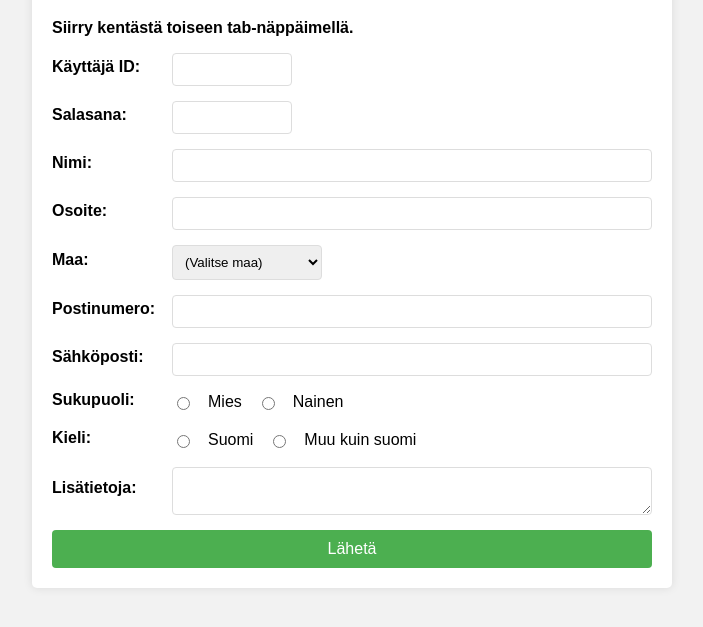
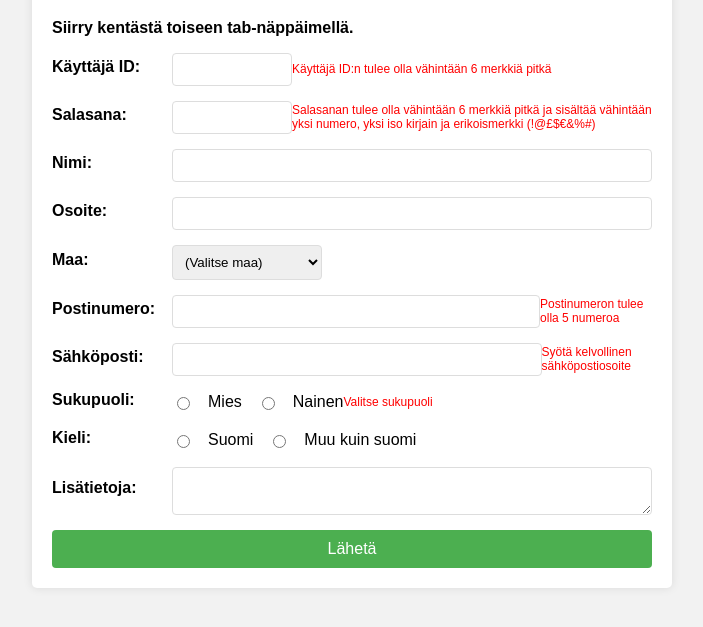
Before and after one commit to Marina-Kapula/411-JavaScript-Lomakkeen-validointi, a plain HTML site: page index.html in a window 1280 px wide. Both pictures are taken after a click on the button "Lähetä". Shown: the part 101-728 px from the top of the page, without its empty margins (288-991 px from the left). Drawn offline with Linux system fonts and the light colour scheme.

Commit message:
Update index.html

```diff
--- a/index.html
+++ b/index.html
@@ -63,19 +63,12 @@
         button:hover {
             background-color: #45a049;
         }
-
-
         #userid, #password {
             width: 120px;  /* Ще вужчі поля */
         }
         #country {
             width: 150px;
         }
-
-
-
-
-
         .form-group {
             display: flex;
             align-items: center;
@@ -85,9 +78,6 @@
             min-width: 150px; /* Фіксована ширина підпису */
             margin-right: -30px;
         }
-
-
-
     </style>
 </head>
 <body>
@@ -96,35 +86,30 @@
         <p><strong>Siirry kentästä toiseen tab-näppäimellä.</strong></p>
 
         <form id="myForm">
-            <! Käyttäjä ID >
             <div class="form-group">
                 <label for="userid">Käyttäjä ID:</label>
                 <input type="text" id="userid">
                 <span class="error-message" id="error1"></span>
             </div>
 
-            <! Salasana >
             <div class="form-group">
                 <label for="password">Salasana:</label>
                 <input type="password" id="password">
                 <span class="error-message" id="error2"></span>
             </div>
 
-            <! Nimi >
             <div class="form-group">
                 <label for="name">Nimi:</label>
                 <input type="text" id="name">
                 <span class="error-message" id="error3"></span>
             </div>
 
-            <! Osoite >
             <div class="form-group">
                 <label for="address">Osoite:</label>
                 <input type="text" id="address">
                 <span class="error-message" id="error4"></span>
             </div>
 
-            <! Maa >
             <div class="form-group">
                 <label for="country">Maa:</label>
                 <select id="country">
@@ -139,26 +124,22 @@
                     <option value="LT">Liettua</option>
                     <option value="PL">Puola</option>
                     <option value="DE">Saksa</option>
-
                 </select>
                 <span class="error-message" id="error5"></span>
             </div>
 
-            <! Postinumero >
             <div class="form-group">
                 <label for="postcode">Postinumero:</label>
                 <input type="text" id="postcode">
                 <span class="error-message" id="error6"></span>
             </div>
 
-            <! Sähköposti >
             <div class="form-group">
                 <label for="email">Sähköposti:</label>
                 <input type="text" id="email">
                 <span class="error-message" id="error7"></span>
             </div>
 
-            <! Sukupuoli >
             <div class="form-group">
                 <label>Sukupuoli:</label>
                 <div class="radio-group">
@@ -168,7 +149,6 @@
                 <span class="error-message" id="error8"></span>
             </div>
 
-            <! Kieli >
             <div class="form-group">
                 <label>Kieli:</label>
                 <div class="radio-group">
@@ -178,7 +158,6 @@
                 <span class="error-message" id="error9"></span>
             </div>
 
-            <! Lisätietoja >
             <div class="form-group">
                 <label for="info">Lisätietoja:</label>
                 <textarea id="info"></textarea>
@@ -187,3 +166,55 @@
             <button type="button" onclick="validateForm()">Lähetä</button>
         </form>
     </div>
+
+    <script>
+        function validateForm() {
+            let isValid = true;
+            document.querySelectorAll('.error-message').forEach((el) => el.style.display = 'none');
+
+            const userId = document.getElementById('userid').value.trim();
+            const password = document.getElementById('password').value.trim();
+            const postcode = document.getElementById('postcode').value.trim();
+            const email = document.getElementById('email').value.trim();
+            const gender = document.querySelector('input[name="gender"]:checked');
+
+            if (userId.length < 6) {
+                document.getElementById('error1').textContent = 'Käyttäjä ID:n tulee olla vähintään 6 merkkiä pitkä';
+                document.getElementById('error1').style.display = 'block';
+                isValid = false;
+            }
+
+            const passwordPattern = /^(?=.*[A-Z])(?=.*\d)(?=.*[!@£$€&%#]).{6,}$/;
+            if (!passwordPattern.test(password)) {
+                document.getElementById('error2').textContent = 'Salasanan tulee olla vähintään 6 merkkiä pitkä ja sisältää vähintään yksi numero, yksi iso kirjain ja erikoismerkki (!@£$€&%#)';
+                document.getElementById('error2').style.display = 'block';
+                isValid = false;
+            }
+
+            const postcodePattern = /^\d{5}$/;
+            if (!postcodePattern.test(postcode)) {
+                document.getElementById('error6').textContent = 'Postinumeron tulee olla 5 numeroa';
+                document.getElementById('error6').style.display = 'block';
+                isValid = false;
+            }
+
+            const emailPattern = /^[^\s@]+@[^\s@]+\.[^\s@]+$/;
+            if (!emailPattern.test(email)) {
+                document.getElementById('error7').textContent = 'Syötä kelvollinen sähköpostiosoite';
+                document.getElementById('error7').style.display = 'block';
+                isValid = false;
+            }
+
+            if (!gender) {
+                document.getElementById('error8').textContent = 'Valitse sukupuoli';
+                document.getElementById('error8').style.display = 'block';
+                isValid = false;
+            }
+
+            if (isValid) {
+                alert('Lomake on validi!');
+            }
+        }
+    </script>
+</body>
+</html>
```
Lines whose indentation alone changed are shown as unchanged.
